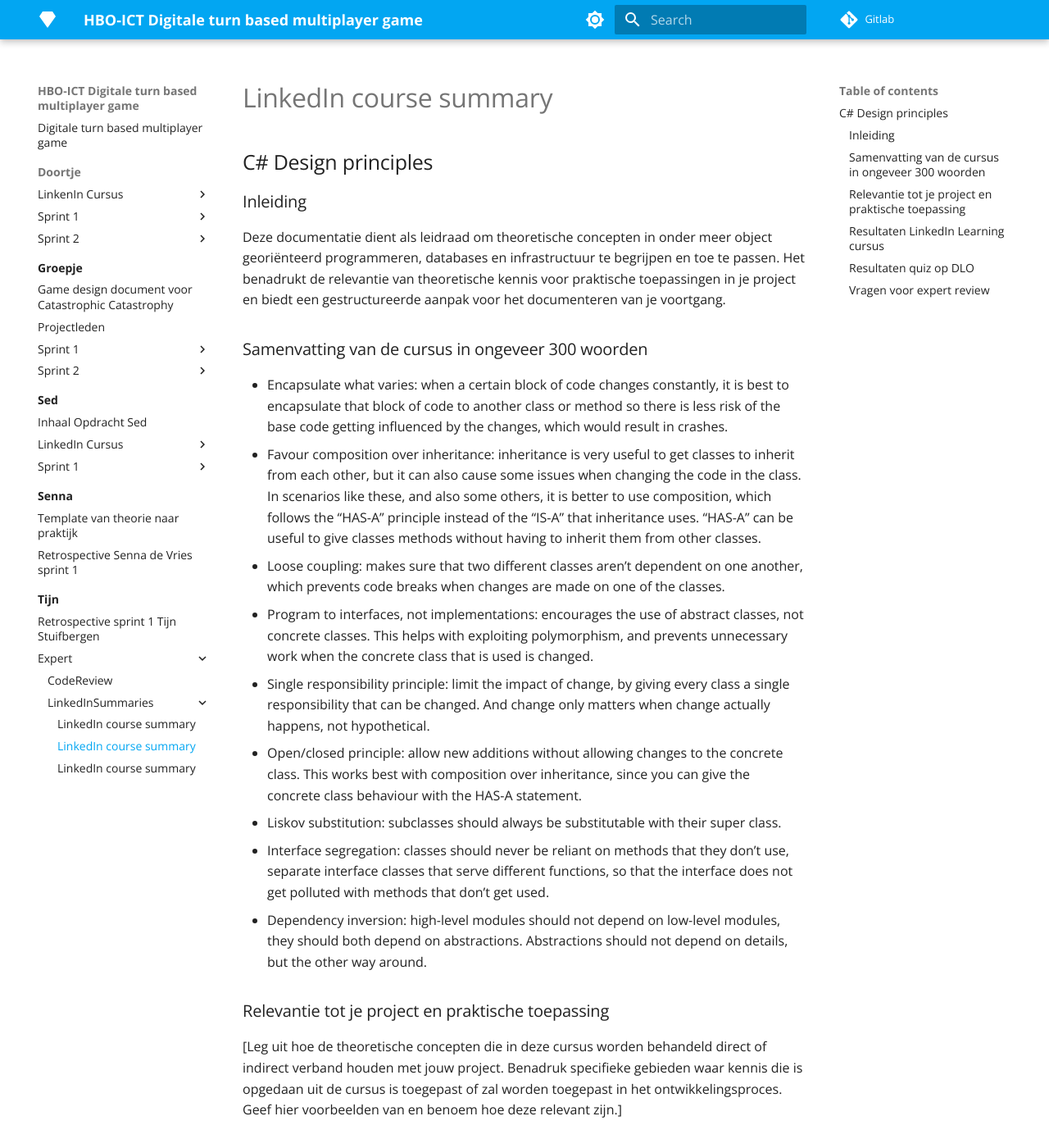
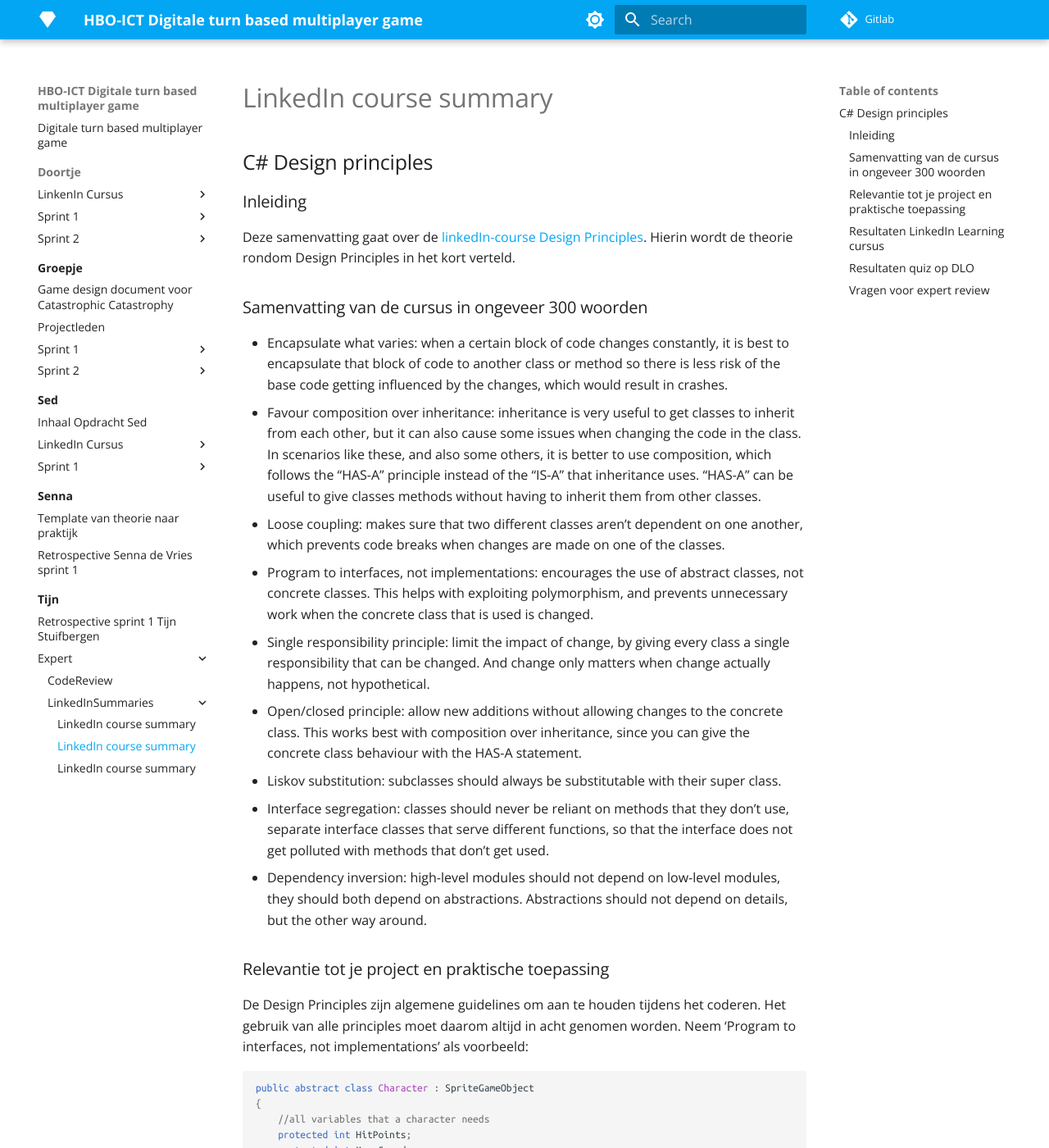
Before and after one commit to Doortje-Geuze/catastrophic-catastrophe, an MkDocs documentation site: the page built from docs/Tijn/Expert/LinkedInSummaries/design-principles.md, in a window 1280 px wide and 1400 px high. Shown: the whole window at 82% size. Built offline with MkDocs 1.6.1 and Material for MkDocs 9.7.7, drawn with Linux system fonts in a browser that asks for light colours; nearby versions of some CDN libraries; library files that are not in the unit come from our copies; some of the changed text lies outside the part shown.

Commit message:
progress commited on design-principles.md

````diff
--- a/docs/Tijn/Expert/LinkedInSummaries/design-principles.md
+++ b/docs/Tijn/Expert/LinkedInSummaries/design-principles.md
@@ -3,8 +3,7 @@
 ## C# Design principles
 
 ### Inleiding
-
-Deze documentatie dient als leidraad om theoretische concepten in onder meer object georiënteerd programmeren, databases en infrastructuur te begrijpen en toe te passen. Het benadrukt de relevantie van theoretische kennis voor praktische toepassingen in je project en biedt een gestructureerde aanpak voor het documenteren van je voortgang.
+Deze samenvatting gaat over de [linkedIn-course Design Principles](https://www.linkedin.com/learning/advanced-design-patterns-design-principles/). Hierin wordt de theorie rondom Design Principles in het kort verteld.
 
 ### Samenvatting van de cursus in ongeveer 300 woorden
 - Encapsulate what varies: when a certain block of code changes constantly, it is best to encapsulate that block of code to another class or method so there is less risk of the base code getting influenced by the changes, which would result in crashes.
@@ -18,6 +17,20 @@
 - Dependency inversion: high-level modules should not depend on low-level modules, they should both depend on abstractions. Abstractions should not depend on details, but the other way around.
 
 ### Relevantie tot je project en praktische toepassing
+De Design Principles zijn algemene guidelines om aan te houden tijdens het coderen. Het gebruik van alle principles moet daarom altijd in acht genomen worden. Neem 'Program to interfaces, not implementations' als voorbeeld:
+
+```C#
+public abstract class Character : SpriteGameObject
+{
+    //all variables that a character needs
+    protected int HitPoints;
+    protected int MoveSpeed;
+    //rest of code
+}
+```
+
+De character class is een abstracte class. Dit betekent dat hier geen instanties van kunnen worden gemaakt. Alle character-type objecten in onze game (zoals de speler of enemies) kunnen hier vervolgens van overerven om character-unique methods en/of variable te krijgen.
+
 [Leg uit hoe de theoretische concepten die in deze cursus worden behandeld direct of indirect verband houden met jouw project. Benadruk specifieke gebieden waar kennis die is opgedaan uit de cursus is toegepast of zal worden toegepast in het ontwikkelingsproces. Geef hier voorbeelden van en benoem hoe deze relevant zijn.]
 
 ### Resultaten LinkedIn Learning cursus
````
Also changed, not shown: 1 other file.
